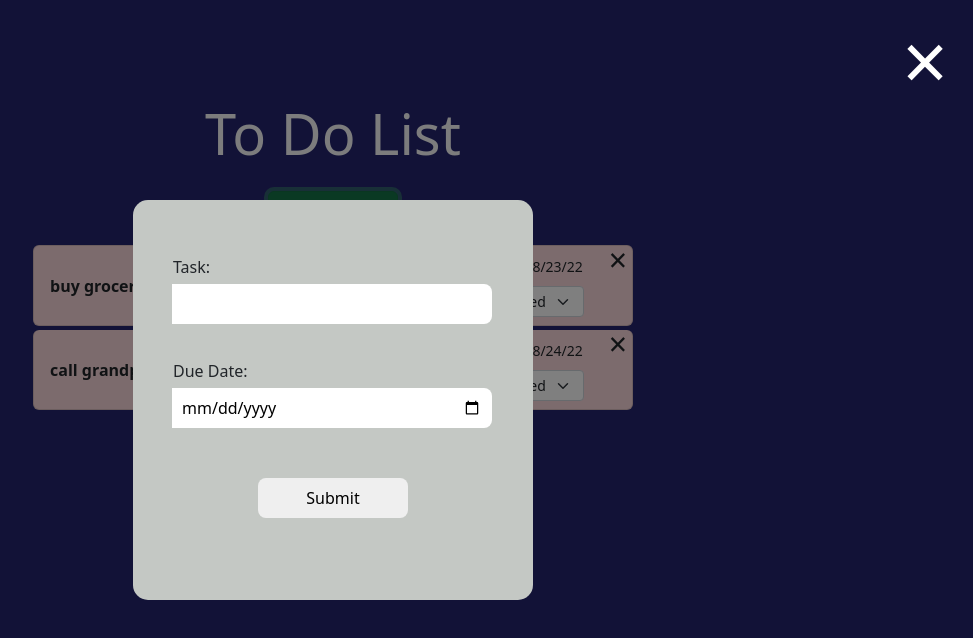
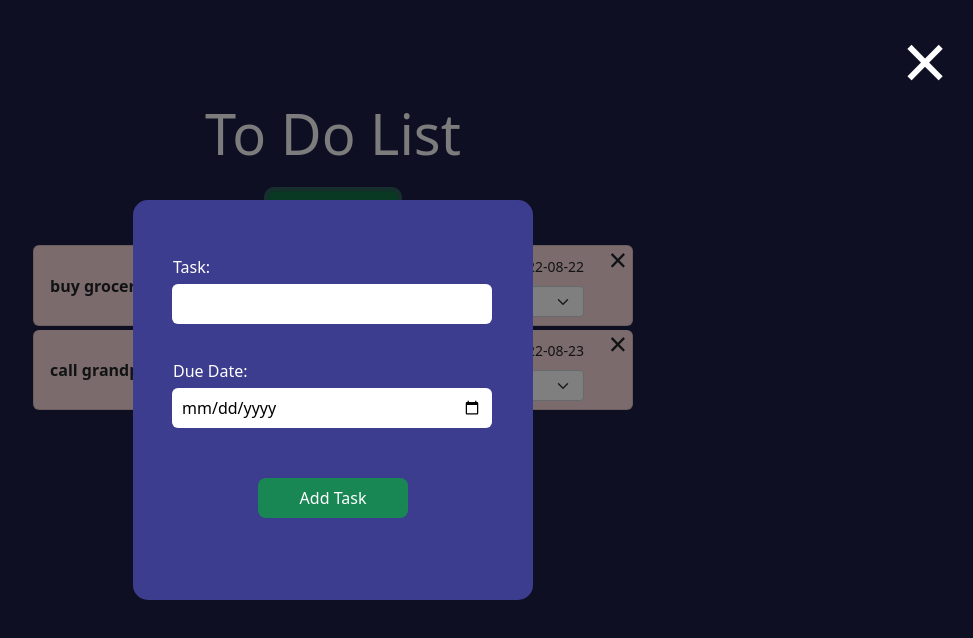
Before and after one commit to tbabyuk/to-do-list-react, a React (Create React App) app: page / in a window 1280 px wide. Both pictures are taken after a click on the button "Add New Task". Shown: the top 638 px of the page, without its empty margins (307-1280 px from the left). Built offline with nearby package versions, Linux system fonts and the light colour scheme.

Commit message:
added unique ids to todo items with nanoid, implemented live error feedback when creating new todo item

```diff
--- a/package.json
+++ b/package.json
@@ -6,6 +6,7 @@
     "@testing-library/jest-dom": "^5.16.5",
     "@testing-library/react": "^13.3.0",
     "@testing-library/user-event": "^13.5.0",
+    "nanoid": "^4.0.0",
     "react": "^18.2.0",
     "react-dom": "^18.2.0",
     "react-scripts": "5.0.1",
--- a/src/App.js
+++ b/src/App.js
@@ -1,13 +1,14 @@
 import AddToDoModal from "./components/AddToDoModal";
 import ToDoContainer from "./components/ToDoContainer";
 import {useState} from 'react';
+import {nanoid} from 'nanoid';
 
 function App() {
 
   const [modal, setModal] = useState(false);
   const [toDos, setToDos] = useState([
-    {task: "buy groceries", date: "8/23/22", id: 1},
-    {task: "call grandpa", date: "8/24/22", id: 2}
+    {task: "buy groceries", date: "2022-08-22", id: nanoid()},
+    {task: "call grandpa", date: "2022-08-23", id: nanoid()}
   ]);
 
   const handleDelete = (id) => {
@@ -25,9 +26,8 @@ function App() {
   }
 
   const addToDos = (todo) => {
-    todo.id = toDos.length + 1;
+    todo.id = nanoid();
     setToDos([...toDos, todo]);
-    console.log(123)
     setModal(false)
   }
 
--- a/src/components/AddToDoModal.js
+++ b/src/components/AddToDoModal.js
@@ -1,22 +1,32 @@
-import React, {useState} from 'react';
+import React, { useState } from 'react';
 
-
-function AddToDoModal({handleModal, addToDos}) {
-
+function AddToDoModal({ handleModal, addToDos }) {
   const [task, setTask] = useState('');
   const [date, setDate] = useState('');
+  const [error, setError] = useState('');
 
   const handleSubmit = (e) => {
     e.preventDefault();
-    const todo = {
-      task: task,
-      date: date
+
+    if (task && date) {
+      const todo = {
+        task: task,
+        date: date,
+      };
+      addToDos(todo);
+    } else {
+      setError('Please enter task and date before pressing submit')
     }
+  };
 
-    addToDos(todo)
 
-    handleModal(e)
-
+  const handleTask = (e) => {
+    setTask(e.target.value)
+    if(e.target.value.length === e.target.maxLength) {
+      setError("You've reached the maximum allowed characters!")
+    } else {
+      setError("")
+    }
   }
 
   return (
@@ -26,13 +36,27 @@ function AddToDoModal({handleModal, addToDos}) {
         <form className='add-to-do-form' onSubmit={handleSubmit}>
           <div className='input-group'>
             <label htmlFor='task'>Task:</label>
-            <input type='text' id='task' onChange={(e) => setTask(e.target.value)} value={task}/>
+            <input
+              className='rounded'
+              type='text'
+              id='task'
+              onChange={handleTask}
+              value={task}
+              maxLength={30}
+            />
           </div>
           <div className='input-group'>
             <label htmlFor='due-date'>Due Date:</label>
-            <input type='date' id='due-date' onChange={(e) => setDate(e.target.value)} value={date} />
+            <input
+              className='rounded'
+              type='date'
+              id='due-date'
+              onChange={(e) => setDate(e.target.value)}
+              value={date}
+            />
           </div>
-          <button>Submit</button>
+          <button className="btn btn-success mb-3">Add Task</button>
+          <small className="text-danger mt-0">{error}</small>
         </form>
       </div>
     </div>
--- a/src/index.css
+++ b/src/index.css
@@ -4,28 +4,22 @@
   box-sizing: border-box;
 }
 
-:root {
-  --not-started: #F8D7DA;
-  --in-progress: #FFF3CD;
-  --completed: #D1E7DD;
-}
+/* progress colors */
 
-/* colors */
 #todo-not-started {
-  background-color: var(--not-started);
+  background-color: #F8D7DA;
 }
 
 #todo-in-progress {
-  background-color: var(--in-progress);
+  background-color: #FFF3CD;
 }
 
 #todo-completed {
-  background-color: var(--completed);
+  background-color: #D1E7DD;
 }
 
-
 body {
-  background: rgb(37, 37, 110);
+  background: rgb(31, 31, 73);
   display: grid;
   place-items: center;
   height: 100vh;
@@ -51,6 +45,10 @@ body {
   cursor: pointer;
 }
 
+select, option {
+  cursor: pointer;
+}
+
 
 
 /* Add To Do Modal */
@@ -67,12 +65,13 @@ body {
 }
 
 .add-to-do-container {
-  background: rgb(196, 200, 196);
+  background: hsl(240, 40%, 40%);
   height: 400px;
   width: 400px;
   border-radius: 15px;
   display: grid;
   place-items: center;
+  color: white;
 }
 
 .add-to-do-form {
```
Also changed, not shown: 1 other file (tests, documents, lock files or other folders).
